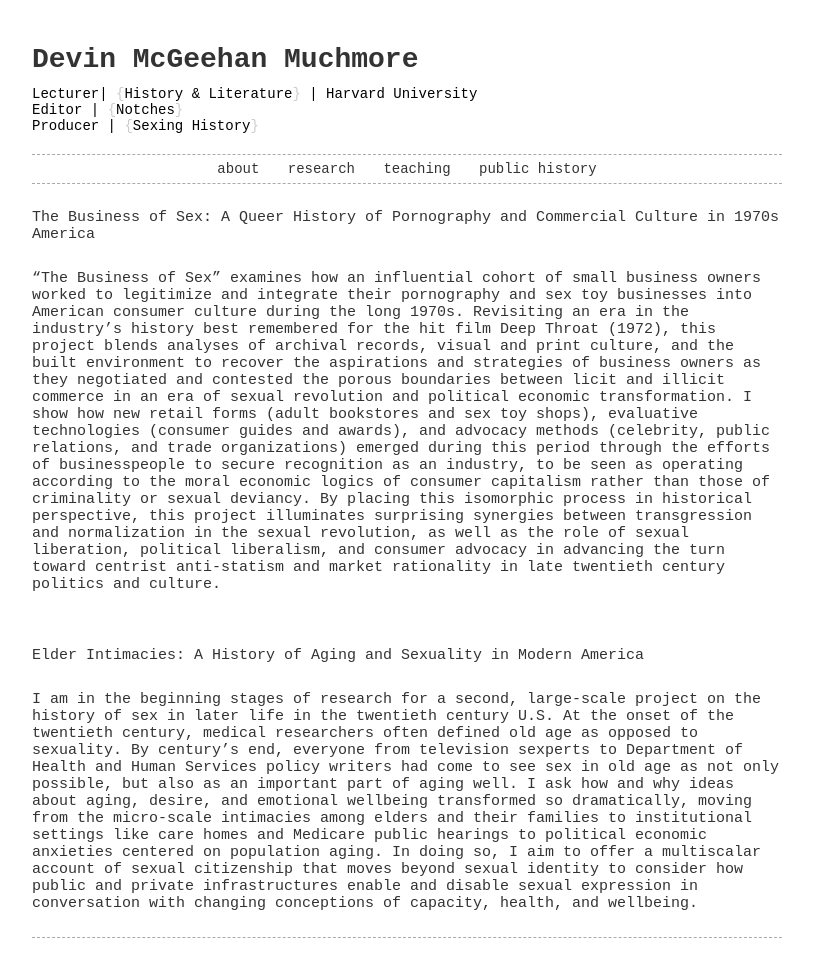
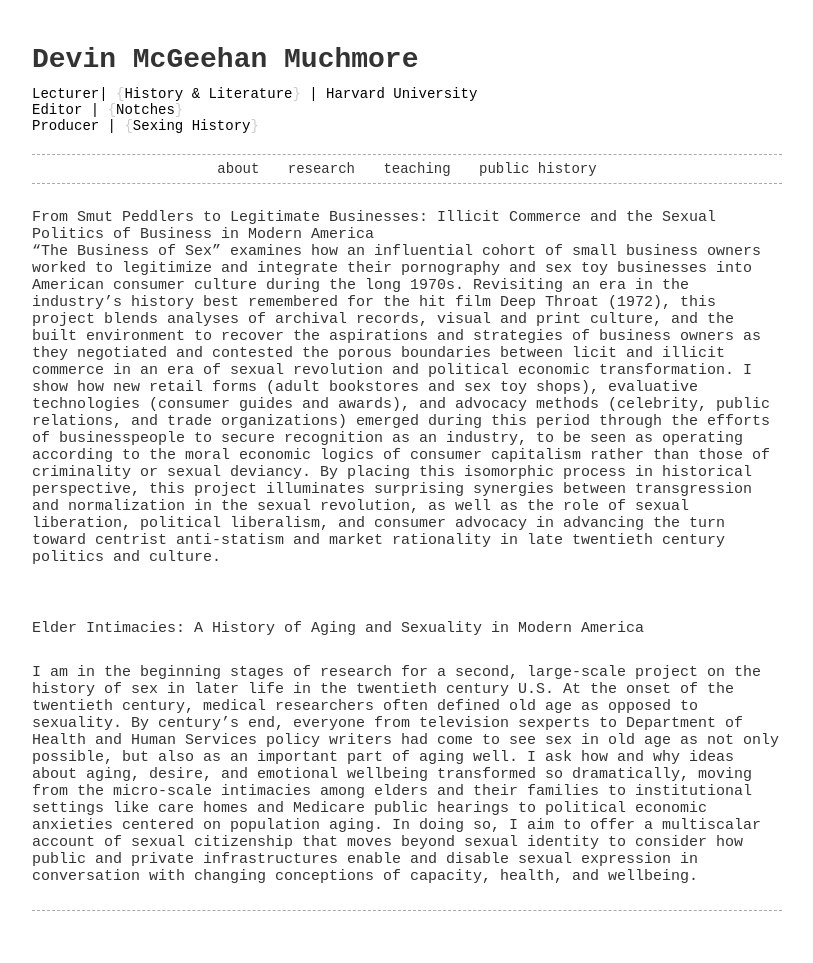
Before and after one commit to devintmm/devintmm.github.io, a Jekyll site: the page built from research.md, in a window 1280 px wide. Shown: the whole page, without its empty margins (233-1046 px from the left). Built offline with Jekyll 4.4.1, drawn with Linux system fonts in a browser that asks for light colours; after the commit the page ends 936 px from its top, so only the background shows below that.

Commit message:
Update research.md

```diff
--- a/research.md
+++ b/research.md
@@ -2,8 +2,7 @@
 layout: content
 permalink: /research
 ---
-The Business of Sex: A Queer History of Pornography and Commercial Culture in 1970s America
-
+From Smut Peddlers to Legitimate Businesses: Illicit Commerce and the Sexual Politics of Business in Modern America
 <br>
 "The Business of Sex" examines how an influential cohort of small business owners worked to legitimize and integrate their pornography and sex toy businesses into American consumer culture during the long 1970s. Revisiting an era in the industry’s history best remembered for the hit film Deep Throat (1972), this project blends analyses of archival records, visual and print culture, and the built environment to recover the aspirations and strategies of business owners as they negotiated and contested the porous boundaries between licit and illicit commerce in an era of sexual revolution and political economic transformation. I show how new retail forms (adult bookstores and sex toy shops), evaluative technologies (consumer guides and awards), and advocacy methods (celebrity, public relations, and trade organizations) emerged during this period through the efforts of businesspeople to secure recognition as an industry, to be seen as operating according to the moral economic logics of consumer capitalism rather than those of criminality or sexual deviancy. By placing this isomorphic process in historical perspective, this project illuminates surprising synergies between transgression and normalization in the sexual revolution, as well as the role of sexual liberation, political liberalism, and consumer advocacy in advancing the turn toward centrist anti-statism and market rationality in late twentieth century politics and culture.
 
```
